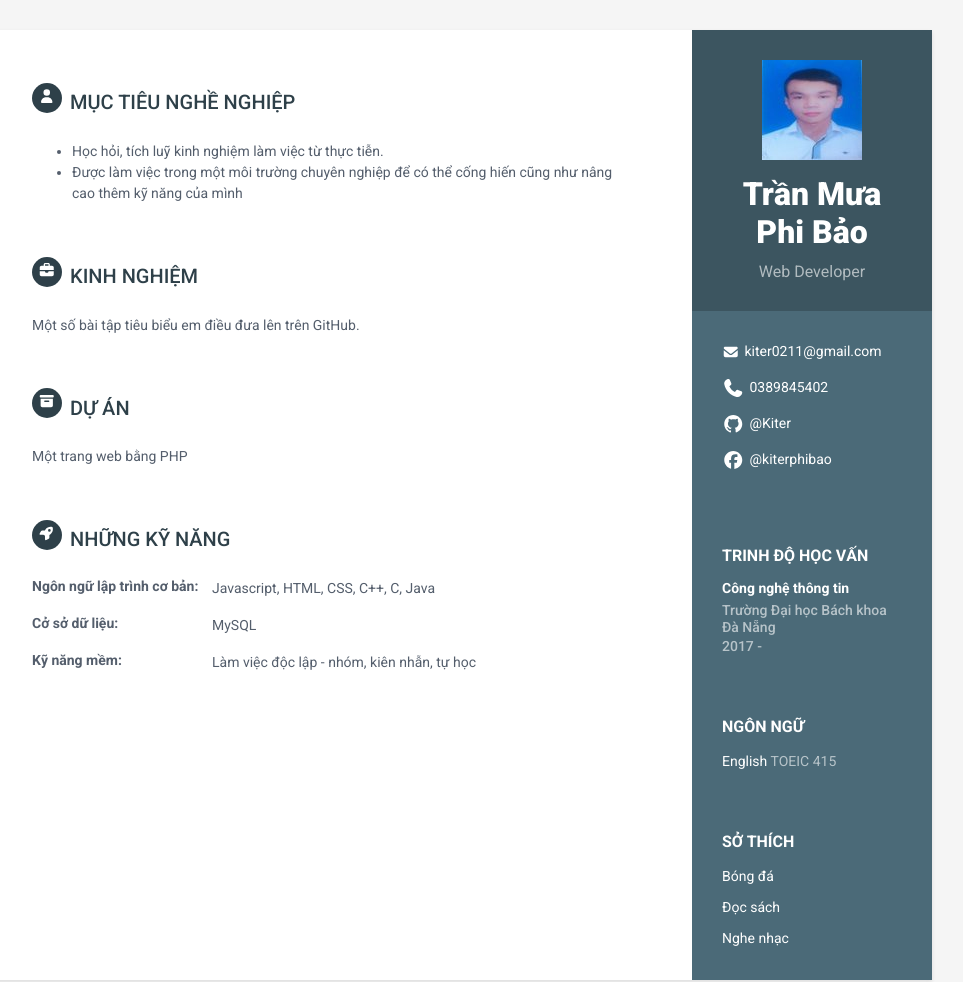
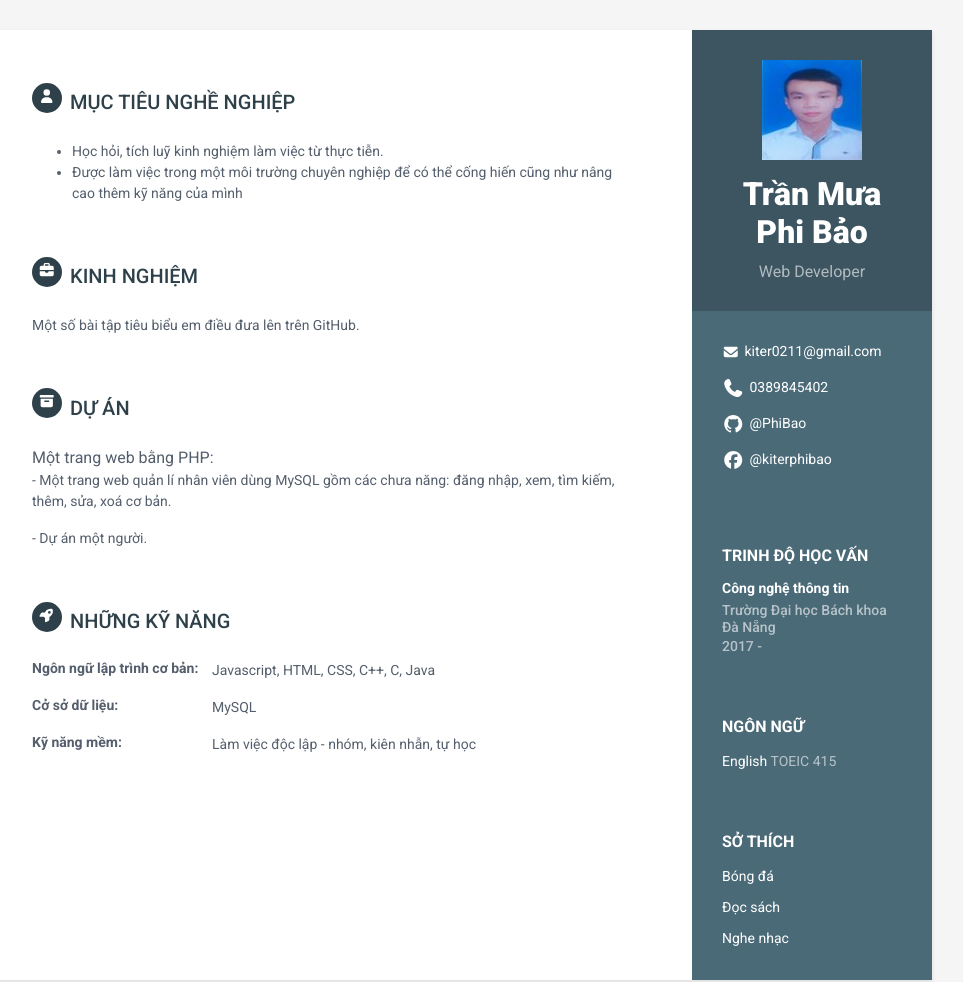
Before and after one commit to PhiBao/kiter.github.io, a plain HTML site: page index.html in a window 1280 px wide. Shown: the top 982 px of the page, without its empty margins (188-1151 px from the left). Drawn offline with Linux system fonts and the light colour scheme.

Commit message:
Update index.html

```diff
--- a/index.html
+++ b/index.html
@@ -33,7 +33,7 @@
                 <ul class="list-unstyled contact-list">
                     <li class="email"><i class="fas fa-envelope"></i><a href="mailto: kiter0211@gmail.com">kiter0211@gmail.com</a></li>
                     <li class="phone"><i class="fas fa-phone"></i><a href="tel:0123 456 789">0389845402</a></li>
-                    <li class="github"><i class="fab fa-github"></i><a href="https://github.com/PhiBao" target="_blank">@Kiter</a></li>
+                    <li class="github"><i class="fab fa-github"></i><a href="https://github.com/PhiBao" target="_blank">@PhiBao</a></li>
                     <li class="facebook"><i class="fab fa-facebook"></i><a href="https://www.facebook.com/kiter.phibao" target="_blank">@kiterphibao</a></li>
                 </ul>
             </div><!--//contact-container-->
@@ -90,7 +90,9 @@
             <section class="section projects-section">
                 <h2 class="section-title"><span class="icon-holder"><i class="fas fa-archive"></i></span>DỰ ÁN</h2>
                 <div class="item">
-                    <p>Một trang web bằng PHP</p>
+                    <span class="project-title">Một trang web bằng PHP: </a></span>
+                    <p class="project-tagline">- Một trang web quản lí nhân viên dùng MySQL gồm các chưa năng: đăng nhập, xem, tìm kiếm, thêm, sửa, xoá cơ bản.</p>
+                    <p class="project-tagline">- Dự án một người.</p>
                 </div><!--//item-->
             </section><!--//section-->
 
```
